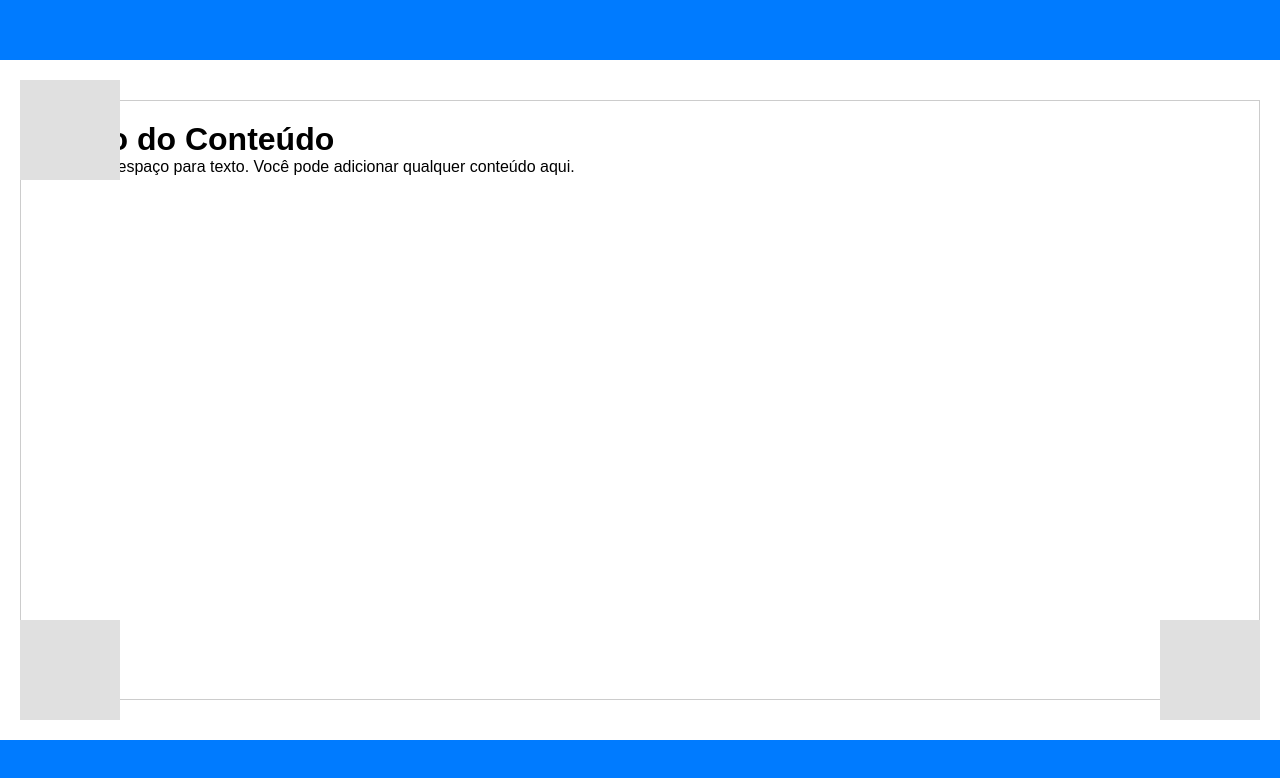
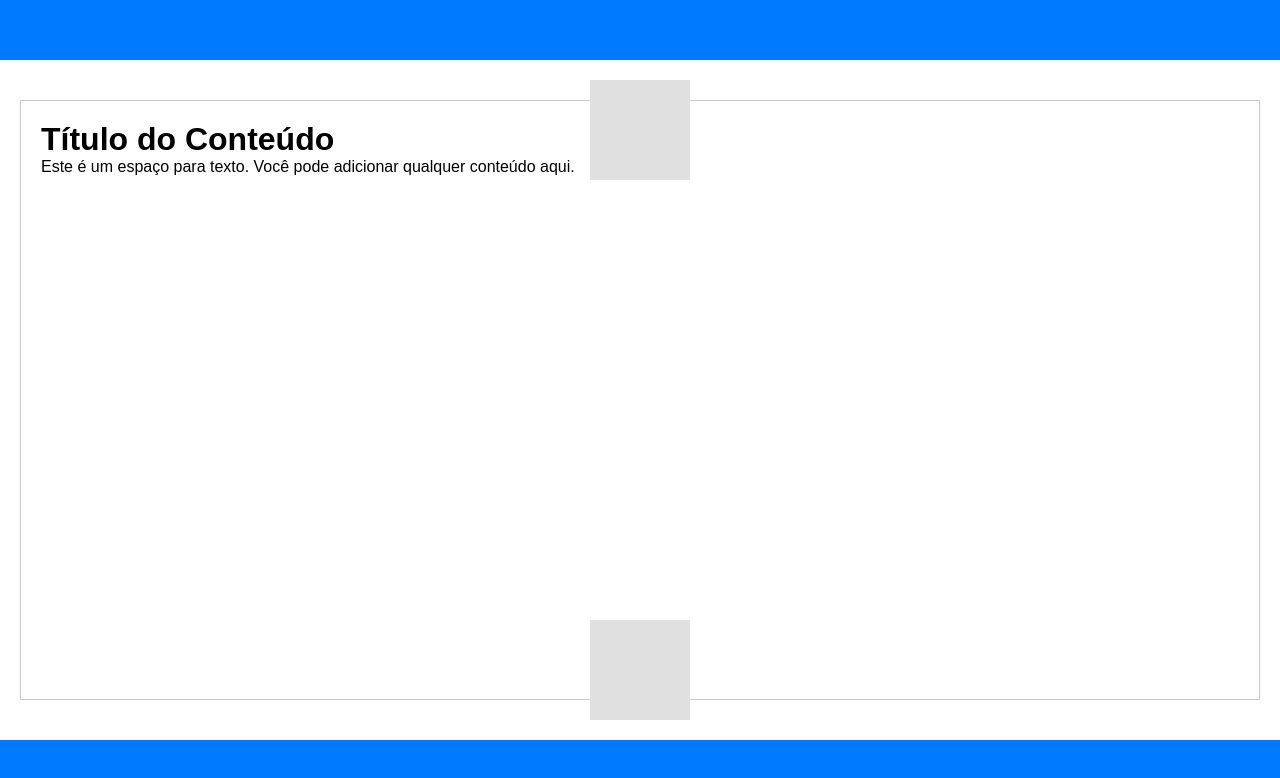
Before and after one commit to XandoTAraujo/trabalho-figma, a plain HTML site: page index.html in a window 1280 px wide. Drawn offline with Linux system fonts and the light colour scheme.

Commit message:
Update styles.css

```diff
--- a/styles.css
+++ b/styles.css
@@ -24,7 +24,8 @@ header {
 .top-left {
     position: absolute;
     top: 20px;
-    left: 20px;
+    left: 50%; /* Centraliza horizontalmente */
+    transform: translateX(-50%); /* Ajusta para o centro */
     width: 100px; /* Largura do quadrado */
     height: 100px; /* Altura do quadrado */
     background-color: #e0e0e0; /* Cor de fundo do espaço vago */
@@ -41,7 +42,8 @@ header {
 .bottom-left {
     position: absolute;
     bottom: 20px;
-    left: 20px;
+    left: 50%; /* Centraliza horizontalmente */
+    transform: translateX(-50%); /* Ajusta para o centro */
     width: 100px; /* Largura do quadrado */
     height: 100px; /* Altura do quadrado */
     background-color: #e0e0e0; /* Cor de fundo do espaço vago */
@@ -50,7 +52,8 @@ header {
 .bottom-right {
     position: absolute;
     bottom: 20px;
-    right: 20px;
+    right: 50%; /* Centraliza horizontalmente */
+    transform: translateX(50%); /* Ajusta para o centro */
     width: 100px; /* Largura do quadrado */
     height: 100px; /* Altura do quadrado */
     background-color: #e0e0e0; /* Cor de fundo do espaço vago */
```
